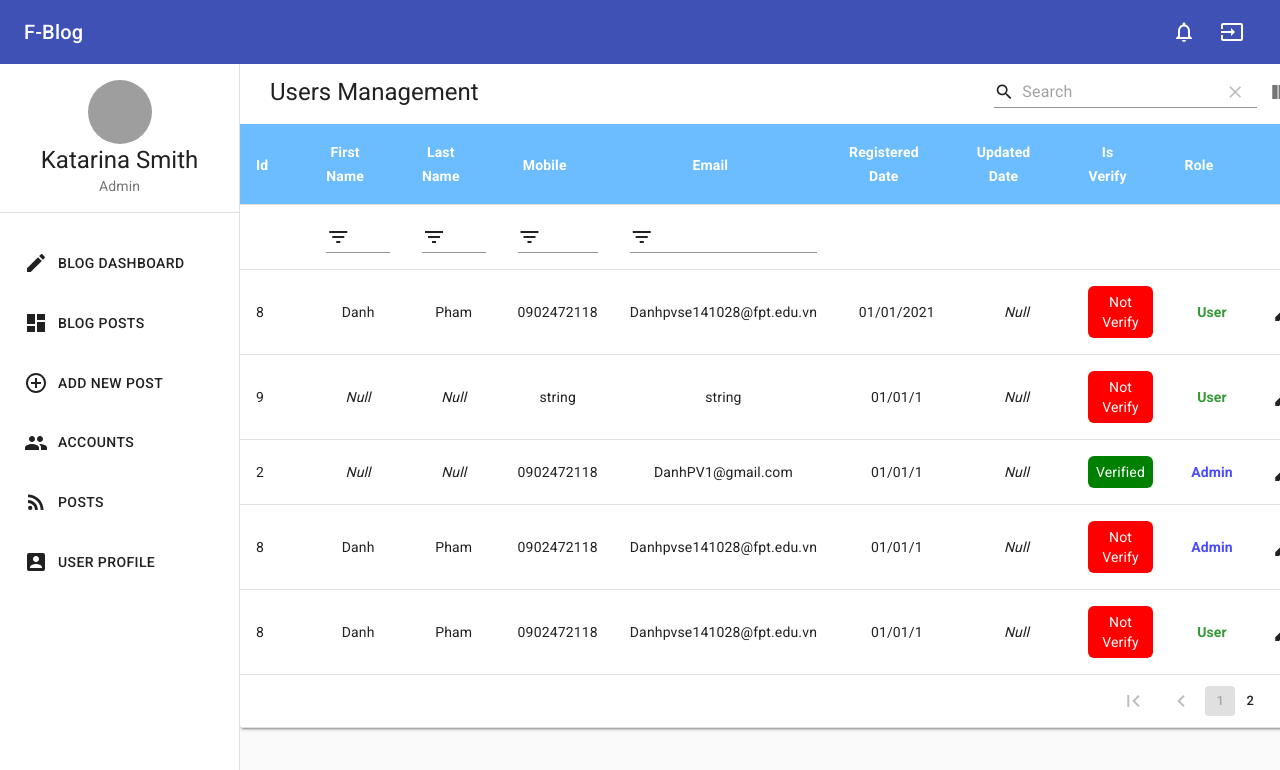
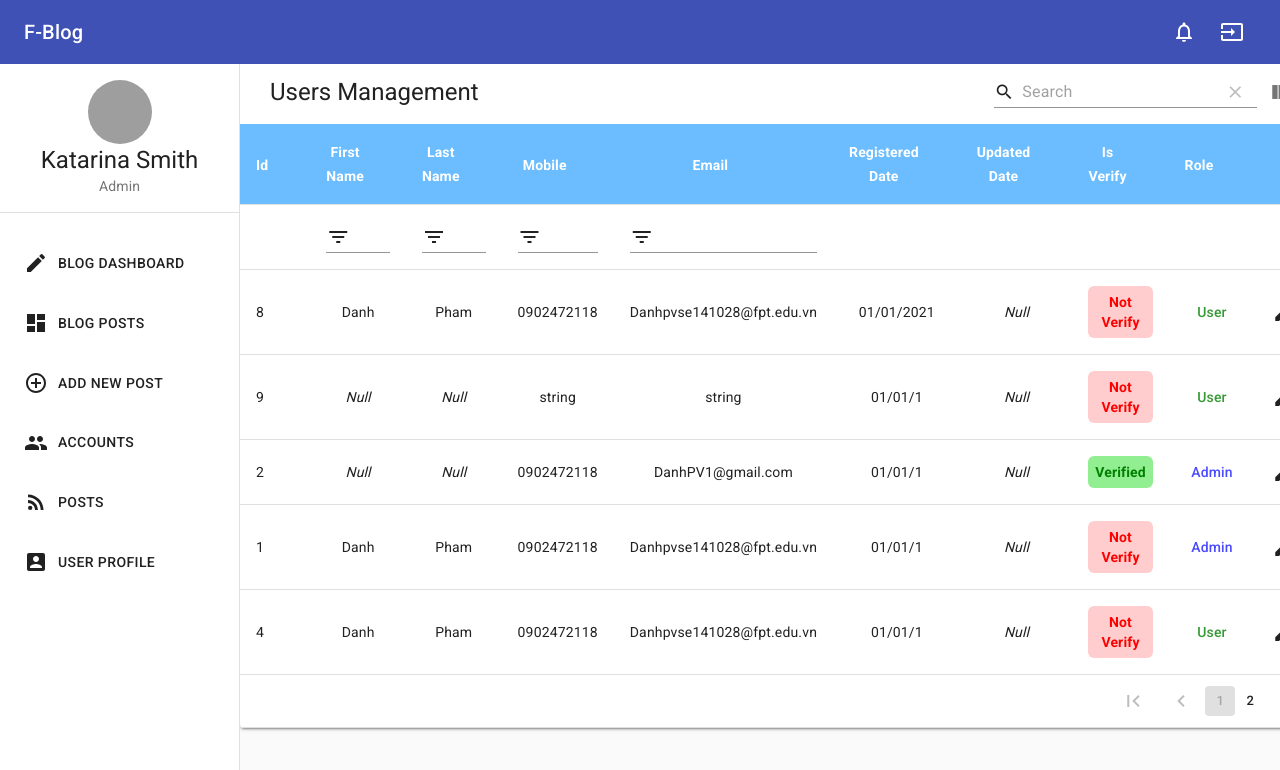
Before and after one commit to binhtt13122000/Blog_Fake_FE, a React app: page / in a window 1280 px wide. Shown: the top 770 px of the page. Built offline with nearby package versions, Linux system fonts and the light colour scheme; grey boxes are pictures that could not be loaded.

Commit message:
[DanhPV] fix error

```diff
--- a/src/components/GlobalStyles.tsx
+++ b/src/components/GlobalStyles.tsx
@@ -37,11 +37,10 @@ const useStyles = makeStyles((theme: Theme) =>
             top: heightNavBar,
             width: drawerWidth,
         },
-        list: {
-            width: 250,
-        },
         fullList: {
-            width: "auto",
+            width: "45%",
+            minWidth: drawerWidth,
+            maxWidth: drawerWidth * 1.5,
         },
         drawerHeader: {
             display: "flex",
--- a/src/components/SideBar/index.tsx
+++ b/src/components/SideBar/index.tsx
@@ -22,7 +22,9 @@ const SideBar: React.FC<SideBarType> = ({
         <>
             <Hidden lgUp>
                 <Drawer
-                    className={classes.fullList}
+                    classes={{
+                        paper: classes.fullList,
+                    }}
                     variant="temporary"
                     anchor="left"
                     open={open}
--- a/src/containers/Admin/ManageUser.tsx
+++ b/src/containers/Admin/ManageUser.tsx
@@ -48,28 +48,28 @@ const ManageUser: React.FC = () => {
                             title: "First Name",
                             field: "firstName",
                             align: "center",
-                            emptyValue: () => <em>Null</em>,
+                            emptyValue: <em>Null</em>,
                             customFilterAndSearch: (term, rowData) => term == rowData.firstName,
                         },
                         {
                             title: "Last Name ",
                             field: "lastName",
                             align: "center",
-                            emptyValue: () => <em>Null</em>,
+                            emptyValue: <em>Null</em>,
                             customFilterAndSearch: (term, rowData) => term == rowData.lastName,
                         },
                         {
                             title: "Mobile ",
                             field: "mobile",
                             align: "center",
-                            emptyValue: () => <em>Null</em>,
+                            emptyValue: <em>Null</em>,
                             customFilterAndSearch: (term, rowData) => term == rowData.mobile,
                         },
                         {
                             title: "Email ",
                             field: "email",
                             align: "center",
-                            emptyValue: () => <em>Null</em>,
+                            emptyValue: <em>Null</em>,
                             customFilterAndSearch: (term, rowData) => term == rowData.email,
                         },
                         {
@@ -78,7 +78,7 @@ const ManageUser: React.FC = () => {
                             type: "date",
                             align: "center",
                             dateSetting: { locale: "en-GB" },
-                            emptyValue: () => <em>Null</em>,
+                            emptyValue: <em>Null</em>,
                             filtering: false,
                         },
                         {
@@ -87,7 +87,7 @@ const ManageUser: React.FC = () => {
                             type: "date",
                             align: "center",
                             dateSetting: { locale: "en-GB" },
-                            emptyValue: () => <em>Null</em>,
+                            emptyValue: <em>Null</em>,
                             filtering: false,
                         },
                         {
@@ -99,10 +99,13 @@ const ManageUser: React.FC = () => {
                             render: (rowData) => (
                                 <div
                                     style={{
-                                        background: rowData.isverify ? "green" : "red",
+                                        backgroundColor: rowData.isverify
+                                            ? "rgb(0 216 0 / 43%)"
+                                            : "rgb(255 59 59 / 25%)",
+                                        color: rowData.isverify ? "green" : "red",
+                                        fontWeight: 600,
                                         padding: "6px 4px",
                                         borderRadius: "6px",
-                                        color: "white",
                                         textAlign: "center",
                                     }}
                                 >
@@ -120,7 +123,7 @@ const ManageUser: React.FC = () => {
                                     style={{
                                         color: rowData.role === "Admin" ? "#0000ffb5" : "#008000cc",
                                         textAlign: "center",
-                                        fontWeight: 600,
+                                        fontWeight: 500,
                                     }}
                                 >
                                     {rowData.role}
@@ -178,7 +181,7 @@ const ManageUser: React.FC = () => {
                             role: "Admin",
                         },
                         {
-                            id: 8,
+                            id: 1,
                             firstName: "Danh",
                             lastName: "Pham",
                             mobile: "0902472118",
@@ -194,7 +197,7 @@ const ManageUser: React.FC = () => {
                             role: "Admin",
                         },
                         {
-                            id: 8,
+                            id: 4,
                             firstName: "Danh",
                             lastName: "Pham",
                             mobile: "0902472118",
@@ -210,7 +213,7 @@ const ManageUser: React.FC = () => {
                             role: "User",
                         },
                         {
-                            id: 8,
+                            id: 9,
                             firstName: "Danh",
                             lastName: "Pham",
                             mobile: "0902472118",
@@ -226,7 +229,7 @@ const ManageUser: React.FC = () => {
                             role: "User",
                         },
                         {
-                            id: 8,
+                            id: 6,
                             firstName: "Danh",
                             lastName: "Pham",
                             mobile: "0902472118",
```
Also changed, not shown: .eslintrc.js.
